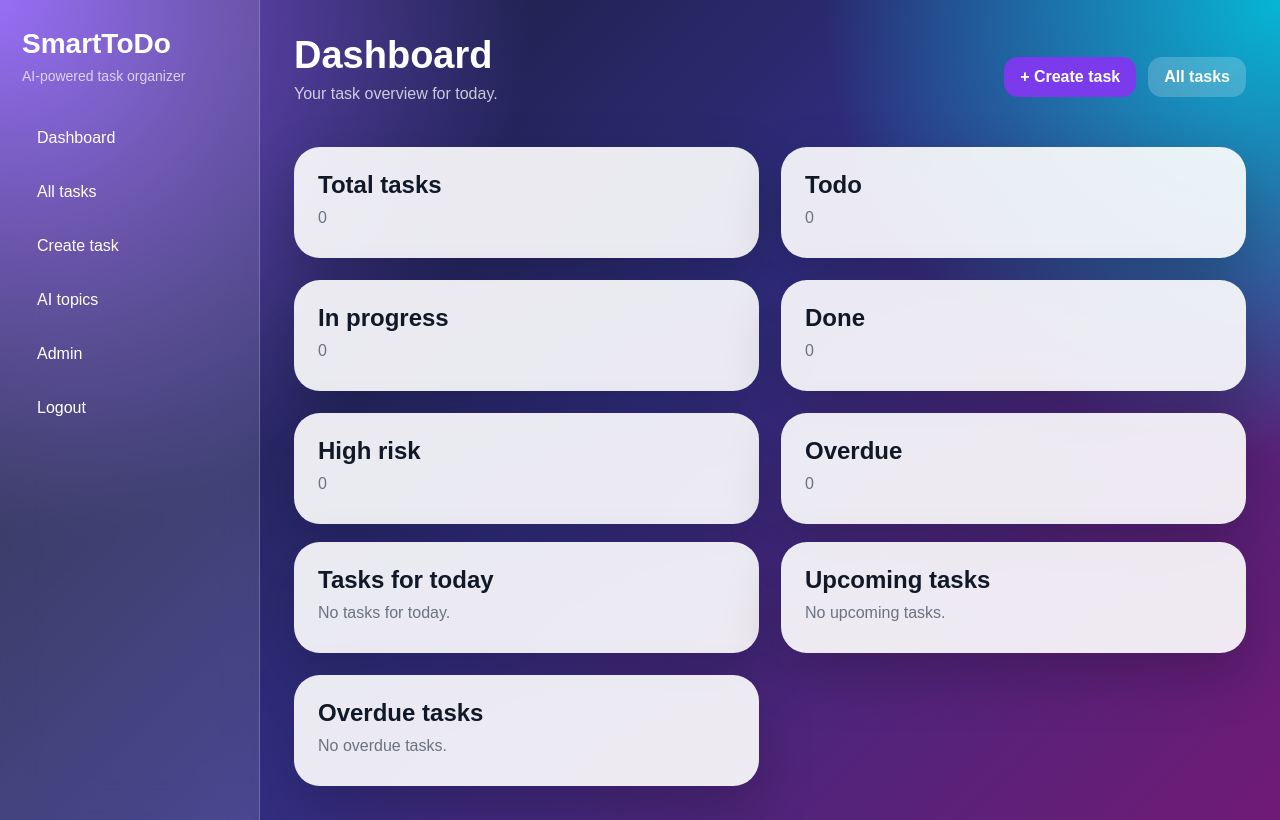
After one commit to PhonexG/SmartToDo, a Django app: page / in a window 1280 px wide. The commit adds this page. Run offline with Django 5.2, Linux system fonts and the light colour scheme; the visitor is signed in with stand-in values (Sample User, id 1); data that the repository does not hold is empty.

Commit message:
add links to dashboard

```diff
--- a/accounts/views.py
+++ b/accounts/views.py
@@ -10,7 +10,7 @@ def register_view(request):
         if form.is_valid():
             user = form.save()
             login(request, user)
-            return redirect("task_list")
+            return redirect("dashboard")
 
     else:
         form = RegisterForm()
--- a/config/settings.py
+++ b/config/settings.py
@@ -134,5 +134,5 @@ STATICFILES_DIRS = [BASE_DIR / "static"]
 DEFAULT_AUTO_FIELD = 'django.db.models.BigAutoField'
 
 LOGIN_URL = "login"
-LOGIN_REDIRECT_URL = "task_list"
+LOGIN_REDIRECT_URL = "dashboard"
 LOGOUT_REDIRECT_URL = "login"
--- /dev/null
+++ b/dashboard/templates/dashboard/dashboard.html
@@ -0,0 +1,96 @@
+{% extends "base.html" %}
+
+{% block content %}
+<div class="page-header">
+    <div>
+        <h1 class="page-title">Dashboard</h1>
+        <p class="page-subtitle">Your task overview for today.</p>
+    </div>
+
+    <div class="actions">
+        <a class="btn" href="{% url 'task_create' %}">+ Create task</a>
+        <a class="btn btn-secondary" href="{% url 'task_list' %}">All tasks</a>
+    </div>
+</div>
+
+<div class="grid">
+    <div class="card">
+        <h2 class="card-title">Total tasks</h2>
+        <p class="meta">{{ total_tasks }}</p>
+    </div>
+
+    <div class="card">
+        <h2 class="card-title">Todo</h2>
+        <p class="meta">{{ todo_tasks }}</p>
+    </div>
+
+    <div class="card">
+        <h2 class="card-title">In progress</h2>
+        <p class="meta">{{ in_progress_tasks }}</p>
+    </div>
+
+    <div class="card">
+        <h2 class="card-title">Done</h2>
+        <p class="meta">{{ done_tasks }}</p>
+    </div>
+
+    <div class="card">
+        <h2 class="card-title">High risk</h2>
+        <p class="meta">{{ high_risk_tasks }}</p>
+    </div>
+
+    <div class="card">
+        <h2 class="card-title">Overdue</h2>
+        <p class="meta">{{ overdue_tasks.count }}</p>
+    </div>
+</div>
+
+<br>
+
+<div class="grid">
+    <div class="card">
+        <h2 class="card-title">Tasks for today</h2>
+
+        {% for task in today_tasks %}
+            <p class="meta">
+                <a href="{% url 'task_detail' task.id %}">
+                    {{ task.title }}
+                </a>
+                — {{ task.get_status_display }}
+            </p>
+        {% empty %}
+            <p class="meta">No tasks for today.</p>
+        {% endfor %}
+    </div>
+
+    <div class="card">
+        <h2 class="card-title">Upcoming tasks</h2>
+
+        {% for task in upcoming_tasks %}
+            <p class="meta">
+                <a href="{% url 'task_detail' task.id %}">
+                    {{ task.title }}
+                </a>
+                — {{ task.deadline|date:"d/m/Y" }}
+            </p>
+        {% empty %}
+            <p class="meta">No upcoming tasks.</p>
+        {% endfor %}
+    </div>
+
+    <div class="card">
+        <h2 class="card-title">Overdue tasks</h2>
+
+        {% for task in overdue_tasks %}
+            <p class="meta">
+                <a href="{% url 'task_detail' task.id %}">
+                    {{ task.title }}
+                </a>
+                — {{ task.deadline|date:"d/m/Y" }}
+            </p>
+        {% empty %}
+            <p class="meta">No overdue tasks.</p>
+        {% endfor %}
+    </div>
+</div>
+{% endblock %}
--- a/templates/base.html
+++ b/templates/base.html
@@ -13,6 +13,7 @@
             <div class="logo-subtitle">AI-powered task organizer</div>
 
             {% if user.is_authenticated %}
+                <a class="nav-link" href="{% url 'dashboard' %}">Dashboard</a>
                 <a class="nav-link" href="{% url 'task_list' %}">All tasks</a>
                 <a class="nav-link" href="{% url 'task_create' %}">Create task</a>
                 <a class="nav-link" href="{% url 'topic_list' %}">AI topics</a>
```
